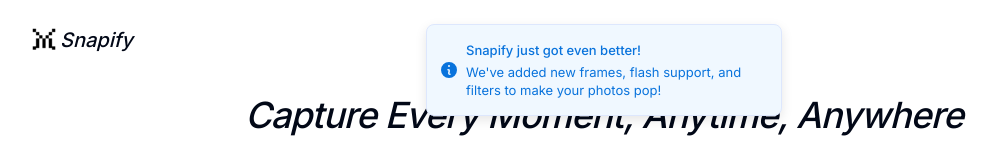
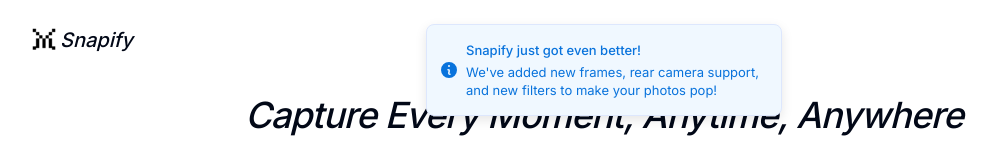
Before and after one commit to rayaadinda/Snapify, a React (Vite) app: page / in a window 1280 px wide. Shown: the top 160 px of the page, without its empty margins (36-1033 px from the left). Built offline with nearby package versions, Linux system fonts and the light colour scheme; a web font is replaced by a local one.

Commit message:
Update app version notification with rear camera and filter improvements

```diff
--- a/src/App.jsx
+++ b/src/App.jsx
@@ -8,7 +8,7 @@ import { Analytics } from "@vercel/analytics/react"
 import { motion, AnimatePresence } from "framer-motion"
 import { Toaster, toast } from "sonner"
 
-const APP_VERSION = "1.5.0"
+const APP_VERSION = "1.6.0"
 const APP_VERSION_KEY = "snapify-version"
 
 function App() {
@@ -19,7 +19,7 @@ function App() {
 		if (!lastVersion || lastVersion !== APP_VERSION) {
 			toast.info("Snapify just got even better!", {
 				description:
-					"We've added new frames, flash support, and filters to make your photos pop!",
+					"We've added new frames, rear camera support, and new filters to make your photos pop!",
 				duration: 6000,
 			})
 			localStorage.setItem(APP_VERSION_KEY, APP_VERSION)
```
